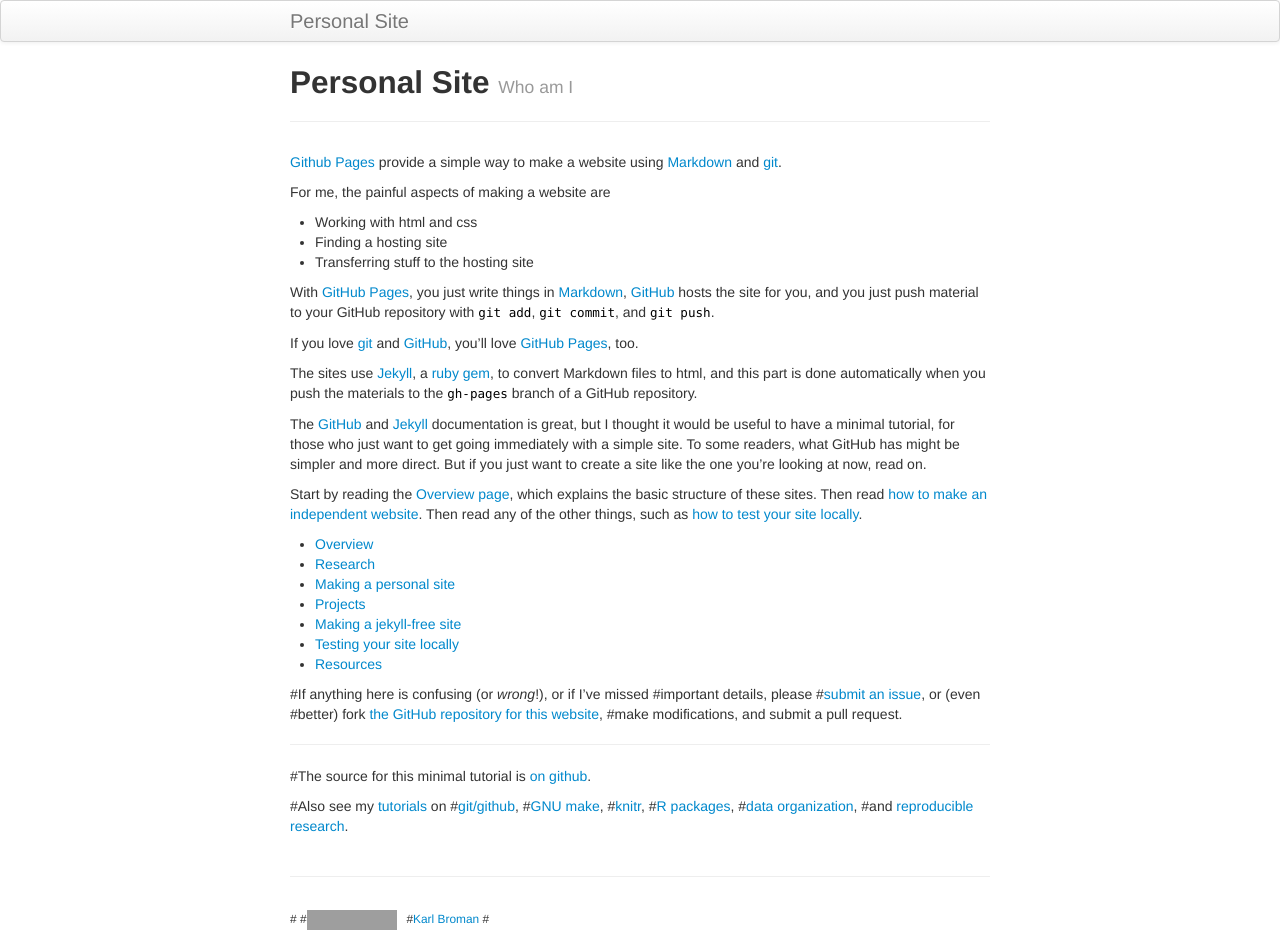
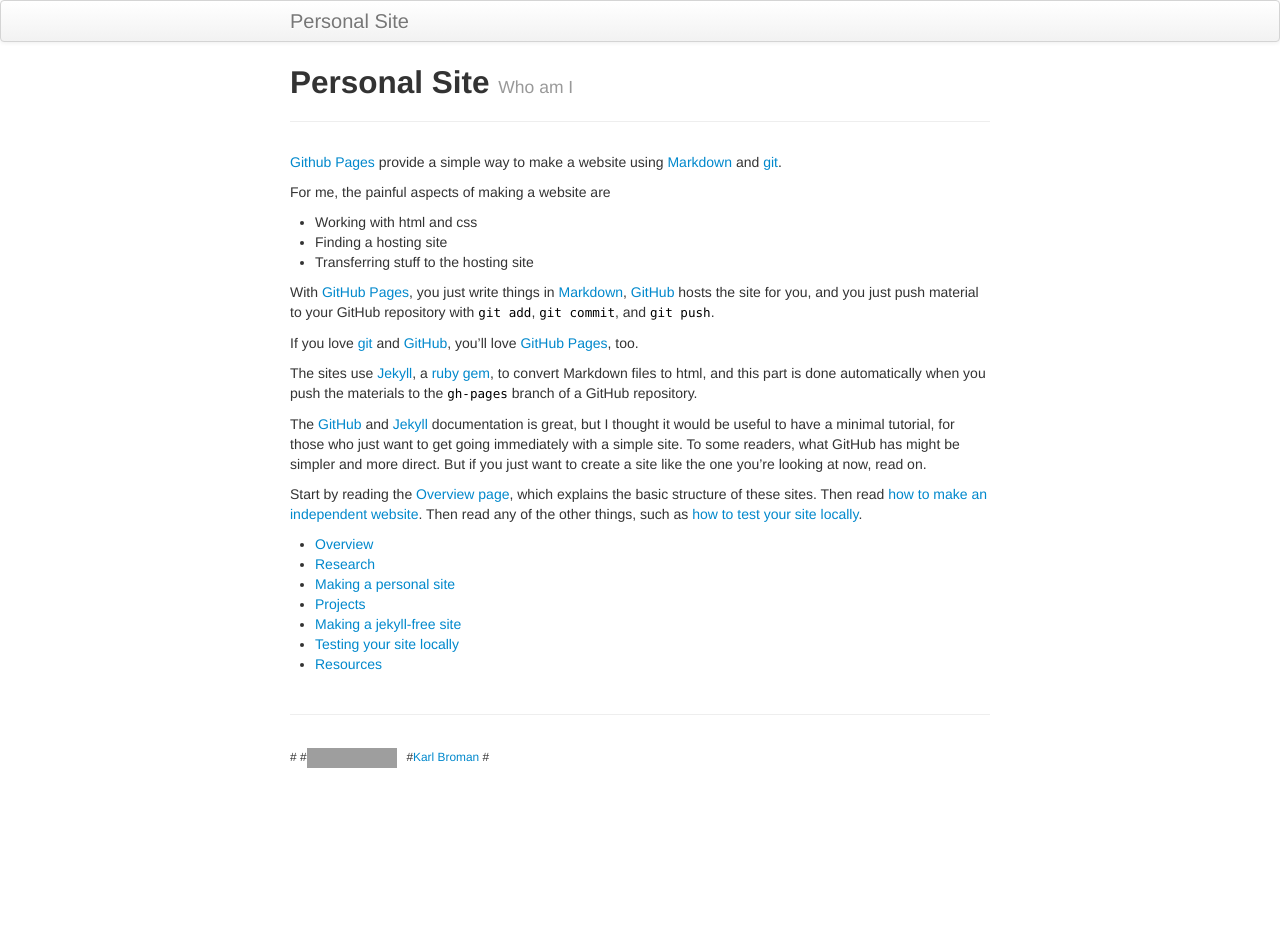
Before and after one commit to tahia/tahia.github.io, a Jekyll site: the page built from index.md, in a window 1280 px wide. Built offline with Jekyll 4.4.1, drawn with Linux system fonts in a browser that asks for light colours; after the commit the page ends 900 px from its top, so only the background shows below that; grey boxes are pictures that could not be loaded.

Commit message:
First commit

```diff
--- a/index.md
+++ b/index.md
@@ -52,21 +52,3 @@
 - [Making a jekyll-free site](pages/nojekyll.html)
 - [Testing your site locally](pages/local_test.html)
 - [Resources](pages/resources.html)
-
-#If anything here is confusing (or _wrong_!), or if I've missed
-#important details, please
-#[submit an issue](https://github.com/kbroman/simple_site/issues), or (even
-#better) fork [the GitHub repository for this website](https://github.com/kbroman/simple_site),
-#make modifications, and submit a pull request.
-
----
-
-#The source for this minimal tutorial is [on github](https://github.com/kbroman/simple_site).
-
-#Also see my [tutorials](https://kbroman.org/tutorials) on
-#[git/github](https://kbroman.org/github_tutorial),
-#[GNU make](https://kbroman.org/minimal_make),
-#[knitr](https://kbroman.org/knitr_knutshell),
-#[R packages](https://kbroman.org/pkg_primer),
-#[data organization](https://kbroman.org/dataorg),
-#and [reproducible research](https://kbroman.org/steps2rr).
```
